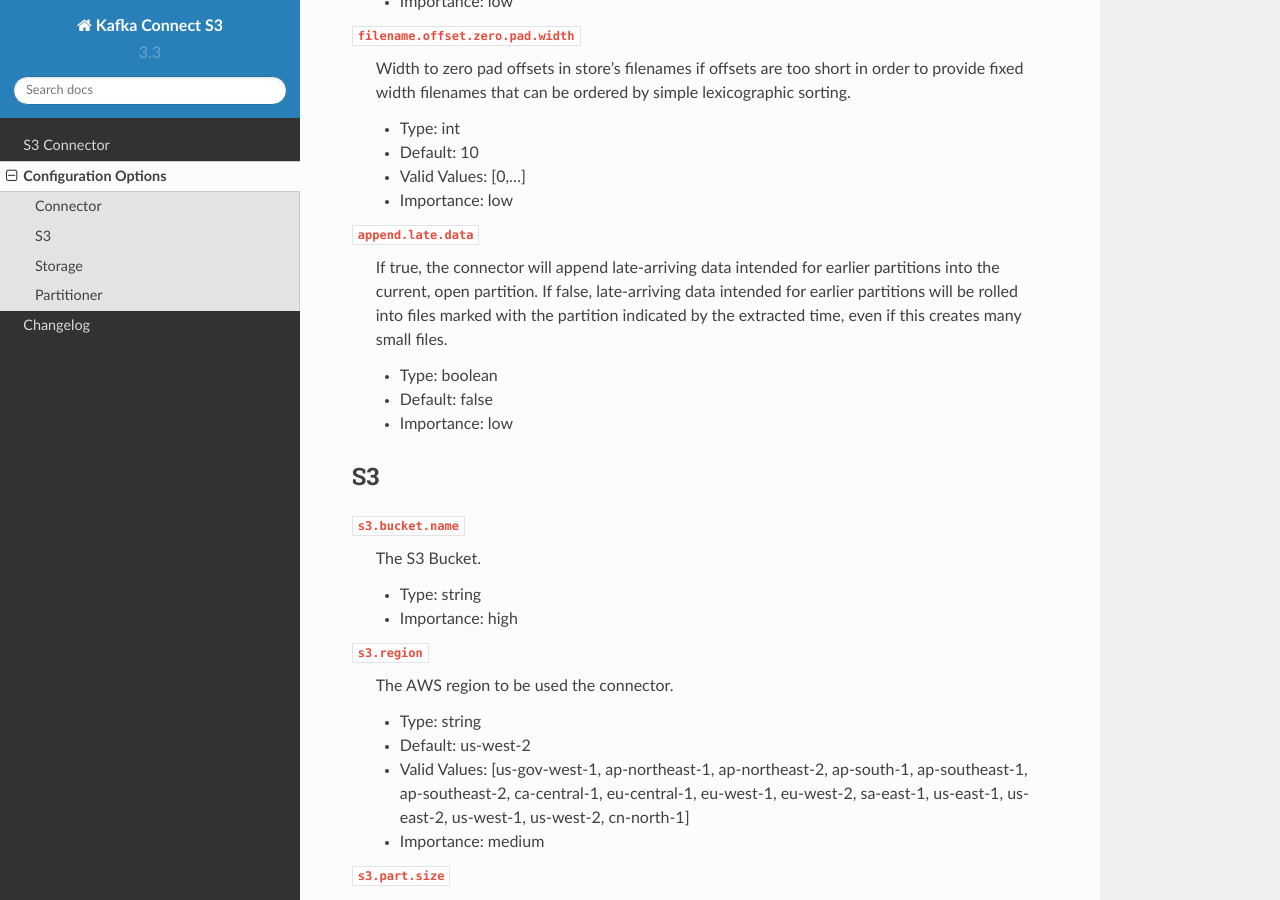
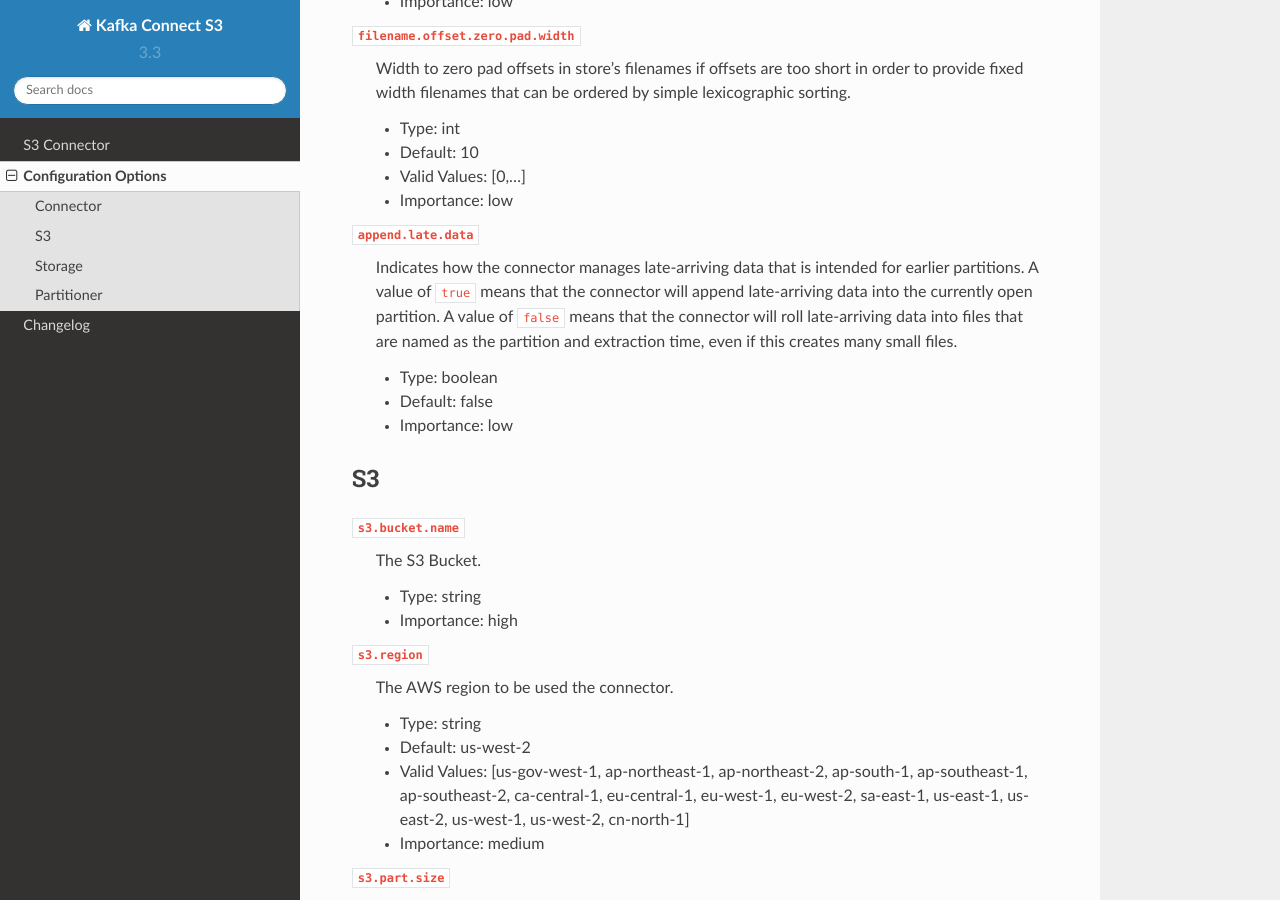
Before and after one commit to confluentinc/kafka-connect-storage-cloud, a Sphinx documentation site: the page built from kafka-connect-s3/docs/configuration_options.rst, in a window 1280 px wide and 900 px high, scrolled down 1415 px. Built offline with Sphinx 7.4.7 and the Read the Docs theme 2.0.0, drawn with Linux system fonts in a browser that asks for light colours.

Commit message:
Change text based on PR

```diff
--- a/kafka-connect-s3/docs/configuration_options.rst
+++ b/kafka-connect-s3/docs/configuration_options.rst
@@ -62,7 +62,7 @@
   * Importance: low
 
 ``append.late.data``
-  If true, the connector will append late-arriving data intended for earlier partitions into the current, open partition. If false, late-arriving data intended for earlier partitions will be rolled into files marked with the partition indicated by the extracted time, even if this creates many small files.
+  Indicates how the connector manages late-arriving data that is intended for earlier partitions. A value of ``true`` means that the connector will append late-arriving data into the currently open partition. A value of ``false`` means that the connector will roll late-arriving data into files that are named as the partition and extraction time, even if this creates many small files.
 
   * Type: boolean
   * Default: false
```
